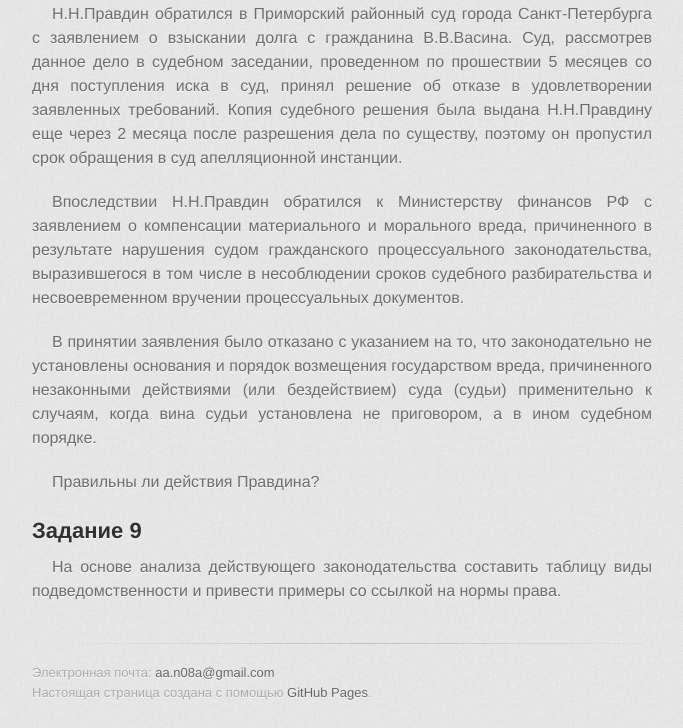
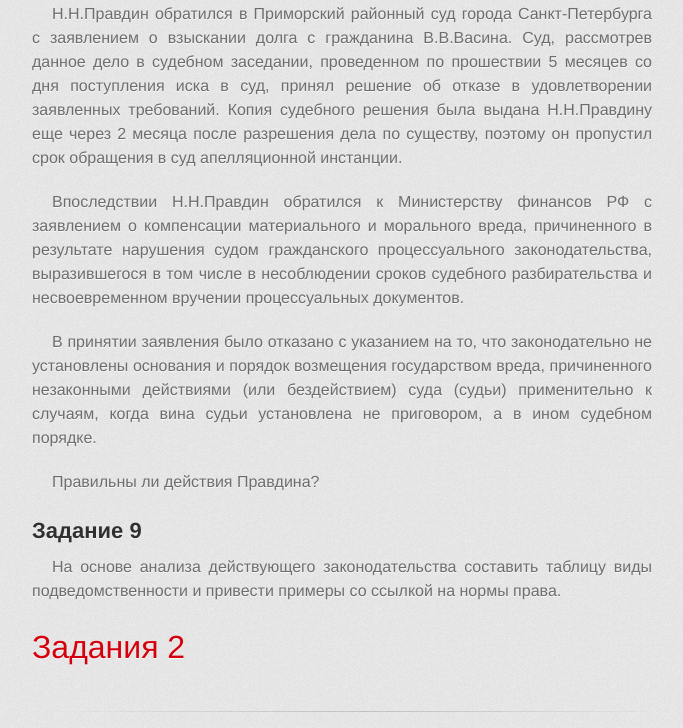
Before and after one commit to a-nova/a-nova.github.io, a Jekyll site: the page built from _gpp/7.md, in a window 1280 px wide and 900 px high, scrolled down 2320 px, cut to the strip 0-728 px from the top of the window. Shown: the whole strip, without its empty margins (298-981 px from the left). Built offline with Jekyll 4.4.1, drawn with Linux system fonts in a browser that asks for light colours; some web fonts are replaced.

Commit message:
задания 2

```diff
--- a/_gpp/7.md
+++ b/_gpp/7.md
@@ -76,3 +76,5 @@ layout: page
 ## Задание 9
 
 На основе анализа действующего законодательства составить таблицу виды подведомственности и привести примеры со ссылкой на нормы права.
+
+# [Задания 2](./7/Zadachi_Tema_Podsudnost.docx)
```
Also changed, not shown: 1 other file.
